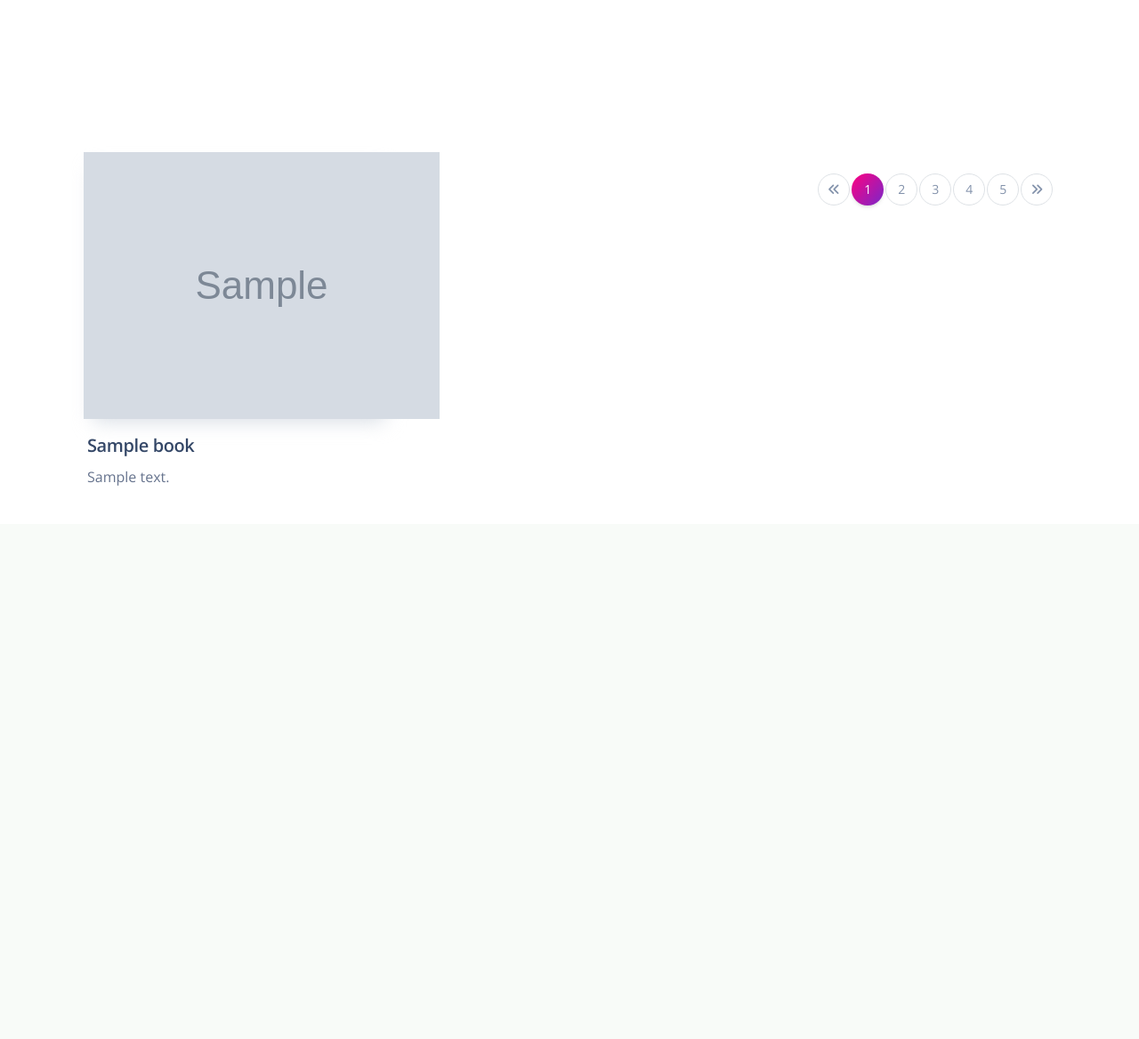
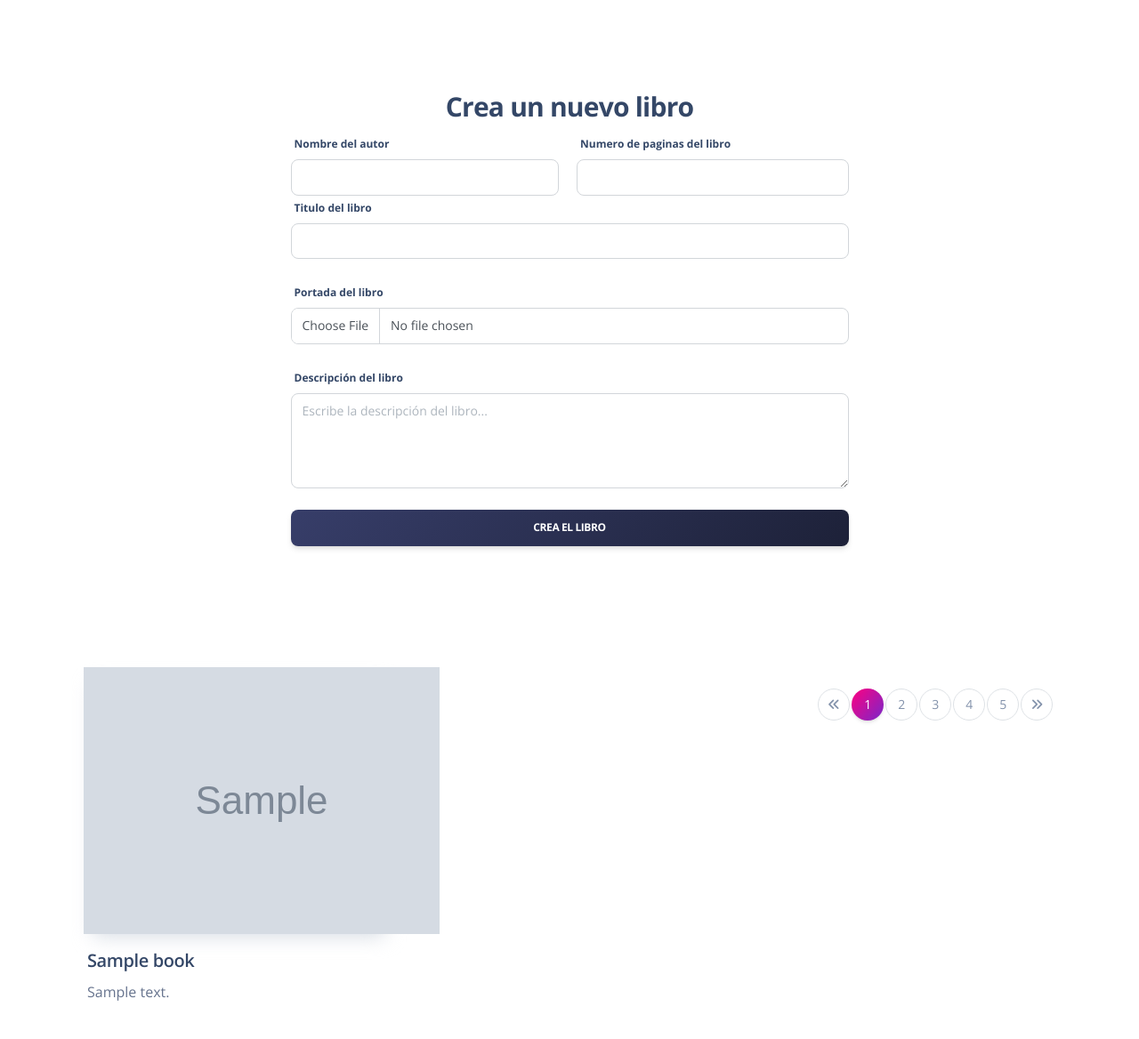
Before and after one commit to Armandls/books, a PHP site: template www/templates/catalogue.twig in a window 1280 px wide. Shown: the part 1184-2352 px from the top of the page at 89% size. Before the commit the page ends 1730 px from the top, so only its background shows below. Run offline with PHP 8.4, Linux system fonts and the light colour scheme; the template is opened without the code that fills it: most values are stand-ins (such as "Sample title", 1, 10 or a date in 2020); grey boxes marked "Sample" are stand-in pictures; some libraries are stand-ins or nearby versions.

Commit message:
Update catalogue

```diff
--- a/www/src/Model/BookRepository.php
+++ b/www/src/Model/BookRepository.php
@@ -8,9 +8,11 @@ use Project\Bookworm\Model\Book;
 
 interface BookRepository
 {
-    public function createBook(Book $book): void;
+    public function createBook(Book $book): bool;
 
     public function findBookByTitle(string $title): ?Book;
 
     public function fetchAllBooks();
+
+    public function generateBook(array $data): Book;
 }
--- a/www/templates/catalogue.twig
+++ b/www/templates/catalogue.twig
@@ -1,6 +1,6 @@
 {% extends "baseLanding.twig" %}
 
-{% block title %}Landing Page{% endblock %}
+{% block title %}Catalogue{% endblock %}
 
 {% block content %}
     <div class="container position-sticky z-index-sticky top-0">
@@ -458,7 +458,6 @@
                                             <div class="col-6 ps-0 d-flex justify-content-center flex-column">
                                                 <ul class="list-group">
                                                     <li class="nav-item dropdown dropdown-hover dropdown-subitem list-group-item border-0 p-0">
-                                                        <!-- Suponiendo que signInController.apply sea una función accesible globalmente -->
                                                         <button class="dropdown-item border-radius-md ps-3 d-flex align-items-center justify-content-between mb-1" id="dropdownSignIn" onclick="window.location.href='/sign-in'">
                                                             <span>Sign In</span>
                                                         </button>
@@ -627,17 +626,21 @@
                                 Import a new book specifying the books ISBN
                             </p>
                             <div class="row">
-                                <form action="{{ isbnFormAction }}" method="{{ isbnFormMethod }}">
+                                <form  id="ISBNFormBookCreation" action="{{ formAction }}" method="{{ formMethod }}">
+                                    <input type="hidden" name="formType" value="isbnForm">
                                     <div class="col-sm-5">
-                                        <div class="input-group">
-                                            <input type="text" name="isbn" class="form-control mb-sm-0 mb-2" placeholder="ISBN Here...">
-                                            <button type="submit" class="btn btn-primary">Submit</button>
+                                            <div class="input-group">
+                                                <input id="isbn" type="text" name="isbn" class="form-control mb-sm-0 mb-2" placeholder="ISBN Here...">
+
+                                            </div>
+                                            <div class="input-group">
+                                                <button type="submit" class="btn btn-primary">Add</button>
+                                            </div>
                                         </div>
-                                    </div>
                                 </form>
-                                <div class="col-sm-4">
-                                    <button type="button" class="btn bg-gradient-warning mb-0 h-100 position-relative z-index-2">Add</button>
-                                </div>
+                                {% if formErrors['isbn'] %}
+                                    <p>{{ formErrors['isbn'] }}</p>
+                                {% endif %}
                             </div>
                         </div>
 
@@ -645,6 +648,67 @@
                             <img class="w-100 border-radius-section border-top-end-radius-0 border-bottom-end-radius-0 end-0 position-absolute max-width-300 mt-n10 d-xl-block d-none" src="../../assets/img/curved-images/curved13.jpg" alt="image">
                         </div>
                     </div>
+                </div>
+            </div>
+        </div>
+    </section>
+    <section>
+        <div class="container py-4">
+            <div class="row">
+                <div class="col-lg-7 mx-auto d-flex justify-content-center flex-column">
+                    <h3 class="text-center">Crea un nuevo libro</h3>
+                    <form role="form" id="FullFormBookCreation" autocomplete="off" action="{{ formAction }}" method="{{ formMethod }}">
+                        <input type="hidden" name="formType" value="fullForm">
+                        <div class="card-body">
+                            <div class="row">
+                                <div class="col-md-6">
+                                    <label>Nombre del autor</label>
+                                    <div class="input-group">
+                                        <input id="author" name="author" type="text" class="form-control" placeholder="" aria-label="Autor..." >
+                                    </div>
+                                    {% if formErrors['author'] %}
+                                        <p>{{ formErrors['author'] }}</p>
+                                    {% endif %}
+                                </div>
+                                <div class="col-md-6 ps-2">
+                                    <label>Numero de paginas del libro</label>
+                                    <div class="input-group">
+                                        <input id="page_number" name="page_number" type="number" class="form-control" placeholder="" >
+                                    </div>
+                                    {% if formErrors['page_number'] %}
+                                        <p>{{ formErrors['page_number'] }}</p>
+                                    {% endif %}
+                                </div>
+                            </div>
+                            <div class="mb-4">
+                                <label>Titulo del libro</label>
+                                <div class="input-group mb-4">
+                                    <input id="title" name="title" class="form-control" placeholder="" aria-label="Titulo..." type="text" >
+                                </div>
+                                {% if formErrors['title'] %}
+                                    <p>{{ formErrors['title'] }}</p>
+                                {% endif %}
+                            </div>
+                            <div class="mb-4">
+                                <label>Portada del libro</label>
+                                <div class="input-group">
+                                    <input id="cover_image" name="cover_image" type="file" class="form-control" placeholder="Selecciona un archivo" >
+                                </div>
+                            </div>
+                            <div class="form-group mb-4">
+                                <label>Descripción del libro</label>
+                                <textarea id="description" name="description" class="form-control" rows="4" placeholder="Escribe la descripción del libro..."></textarea>
+                                {% if formErrors['description'] %}
+                                    <p>{{ formErrors['description'] }}</p>
+                                {% endif %}
+                            </div>
+                            <div class="row">
+                                <div class="col-md-12">
+                                    <button type="submit" class="btn bg-gradient-dark w-100">Crea el libro</button>
+                                </div>
+                            </div>
+                        </div>
+                    </form>
                 </div>
             </div>
         </div>
```
Also changed, not shown: www/src/Controller/CatalogueController.php (+67 -6 lines), www/src/Model/Repository/MySQLBookRepository.php (+21 -2 lines), www/src/Utils/BookCreationChecker.php (added, +96 -0 lines), www/config/routing.php (line endings or trailing spaces).
